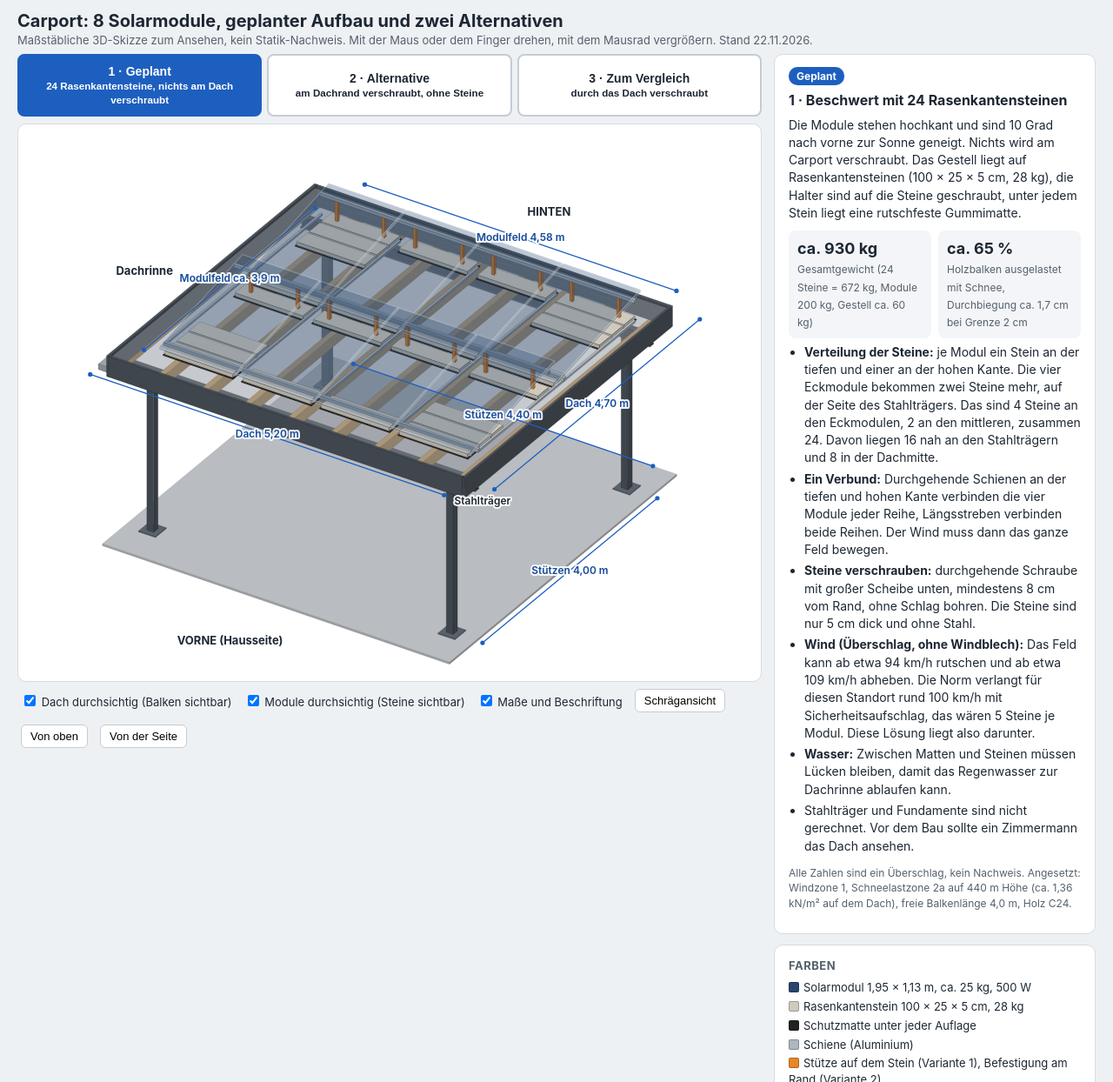
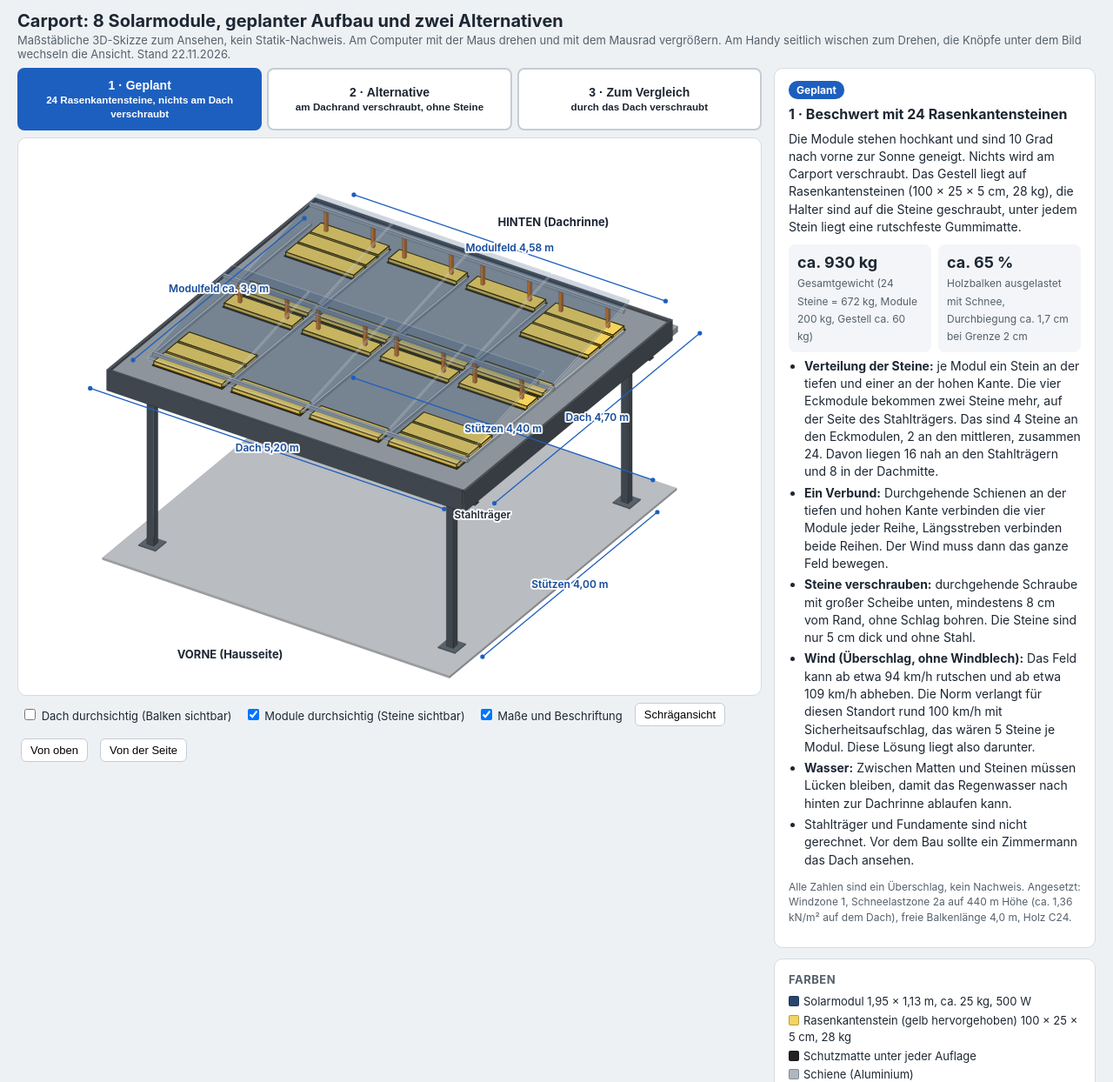
Before and after one commit to 19Stefan19/carport-solar-skizze, a plain HTML site: page index.html in a window 1280 px wide. Shown: the top 1244 px of the page at 87% size. Drawn offline with Linux system fonts and the light colour scheme.

Commit message:
Steine hervorgehoben, Handy-Bedienung, Dachrinne hinten
Co-Authored-By: Claude <noreply@anthropic.com>

```diff
--- a/index.html
+++ b/index.html
@@ -18,7 +18,7 @@
   .tabs button { flex: 1; padding: 10px 8px; font-size: 14px; font-weight: 600; border: 2px solid #c5ccd4; background: #fff; border-radius: 8px; cursor: pointer; color: #1d2733; }
   .tabs button.on { border-color: #1d5fbf; background: #1d5fbf; color: #fff; }
   .stage { background: #fff; border: 1px solid #d5dbe1; border-radius: 10px; position: relative; }
-  canvas { display: block; width: 100%; height: 640px; touch-action: none; cursor: grab; border-radius: 10px; }
+  canvas { display: block; width: 100%; height: 640px; touch-action: pan-y; cursor: grab; border-radius: 10px; }
   .tools { display: flex; gap: 14px; flex-wrap: wrap; align-items: center; padding: 8px 4px; font-size: 13px; }
   .tools button { padding: 5px 10px; border: 1px solid #c5ccd4; background: #fff; border-radius: 6px; cursor: pointer; font-size: 13px; }
   .card { background: #fff; border: 1px solid #d5dbe1; border-radius: 10px; padding: 14px 16px; margin-bottom: 12px; font-size: 14px; line-height: 1.45; }
@@ -34,13 +34,13 @@
   .legend span { display: inline-block; width: 12px; height: 12px; border-radius: 2px; margin-right: 5px; vertical-align: -1px; border: 1px solid rgba(0,0,0,.25); }
   .legend div { margin-bottom: 3px; font-size: 13px; }
   .hint { font-size: 12px; color: #55606c; }
-  @media (max-width: 980px) { .wrap { flex-direction: column; } .right { flex: 1 1 auto; width: 100%; } canvas { height: 480px; } }
+  @media (max-width: 980px) { .wrap { flex-direction: column; } .right { flex: 1 1 auto; width: 100%; } canvas { height: 360px; } header { padding: 10px 12px 6px; } .wrap { padding: 0 12px 16px; } .tabs button { font-size: 13px; padding: 8px 4px; } }
 </style>
 </head>
 <body>
 <header>
   <h1>Carport: 8 Solarmodule, geplanter Aufbau und zwei Alternativen</h1>
-  <p>Maßstäbliche 3D-Skizze zum Ansehen, kein Statik-Nachweis. Mit der Maus oder dem Finger drehen, mit dem Mausrad vergrößern. Stand 22.11.2026.</p>
+  <p>Maßstäbliche 3D-Skizze zum Ansehen, kein Statik-Nachweis. Am Computer mit der Maus drehen und mit dem Mausrad vergrößern. Am Handy seitlich wischen zum Drehen, die Knöpfe unter dem Bild wechseln die Ansicht. Stand 22.11.2026.</p>
 </header>
 <div class="wrap">
   <div class="left">
@@ -64,7 +64,7 @@
     <div class="card legend">
       <h3>Farben</h3>
       <div><span style="background:#27466e"></span>Solarmodul 1,95 × 1,13 m, ca. 25 kg, 500 W</div>
-      <div><span style="background:#cfcabd"></span>Rasenkantenstein 100 × 25 × 5 cm, 28 kg</div>
+      <div><span style="background:#f4d35e"></span>Rasenkantenstein (gelb hervorgehoben) 100 × 25 × 5 cm, 28 kg</div>
       <div><span style="background:#222"></span>Schutzmatte unter jeder Auflage</div>
       <div><span style="background:#aeb7c0"></span>Schiene (Aluminium)</div>
       <div><span style="background:#e8862a"></span>Stütze auf dem Stein (Variante 1), Befestigung am Rand (Variante 2)</div>
@@ -79,15 +79,15 @@
         <li>4 Stahlstützen 10 × 10 cm auf Betonfundamenten (50 cm tief, bewehrt). Abstand links nach rechts 4,40 m, vorne nach hinten 4,0 m.</li>
         <li>2 Stahlträger laufen von links nach rechts, einer vorne, einer hinten.</li>
         <li>9 Holzbalken 8 × 16 cm (4,73 m) laufen von vorne nach hinten, 4,0 m frei zwischen den Trägern, je 35 cm Überstand, ca. 63 cm von Mitte zu Mitte. Darauf 2,2 cm Schalung.</li>
-        <li>Noch offen: Dachhaut, Gefälle, auf welcher Seite die Dachrinne sitzt (hier seitlich gezeichnet) und das Profil der Stahlträger.</li>
+        <li>Dachrinne und Fallrohr hinten. Noch offen: Dachhaut, Gefälle und das Profil der Stahlträger.</li>
       </ul>
     </div>
     <div class="card">
       <h3>Belegung (bei allen drei gleich)</h3>
       <ul>
         <li>8 Module, 2 Reihen mit je 4, hochkant: lange Modulseite von vorne nach hinten, parallel zu den Holzbalken. Feld 4,58 m breit, ca. 3,9 m tief.</li>
-        <li>Vorne und hinten bleiben je knapp 40 cm frei. Die Feldränder liegen damit fast genau über den Stahlträgern.</li>
-        <li>Seitlich bleiben 15 cm und 47 cm frei.</li>
+        <li>Vorne und hinten bleiben je knapp 40 cm frei, die Dachrinne hinten bleibt erreichbar. Die Feldränder liegen damit fast genau über den Stahlträgern.</li>
+        <li>Links und rechts bleiben je 31 cm frei.</li>
       </ul>
     </div>
   </div>
@@ -103,7 +103,7 @@
   var ZJ1 = 2.52, RT = 2.56;         // Balken oben, Dach oben
   var MW = 1.95, MH = 1.13, GAP = 0.02, MT = 0.035;
   var FX0 = (W - (2 * MW + GAP)) / 2;   // 0,39
-  var FY0 = 0.15;
+  var FY0 = (L - (4 * MH + 3 * GAP)) / 2;   // 0,31, seitlich mittig
   var COLX = [FX0, FX0 + MW + GAP];
   var ROWY = [0, 1, 2, 3].map(function (k) { return FY0 + k * (MH + GAP); });
   var FX1 = COLX[1] + MW, FY1 = ROWY[3] + MH;
@@ -171,10 +171,12 @@
     edge(0, -1, function (l) { box(-0.03, -0.03, 2.30, W + 0.03, 0, RT + 0.04, '#4b535c', l); });
     edge(0, 1, function (l) {
       box(-0.03, L, 2.30, W + 0.03, L + 0.03, RT + 0.04, '#4b535c', l);
-      box(-0.03, L + 0.03, 2.36, W + 0.03, L + 0.15, 2.44, '#9aa3ab', l);
     });
     edge(-1, 0, function (l) { box(-0.03, 0, 2.30, 0, L, RT + 0.04, '#4b535c', l); });
-    edge(1, 0, function (l) { box(W, 0, 2.30, W + 0.03, L, RT + 0.04, '#4b535c', l); });
+    edge(1, 0, function (l) {
+      box(W, 0, 2.30, W + 0.03, L, RT + 0.04, '#4b535c', l);
+      box(W + 0.03, -0.03, 2.36, W + 0.15, L + 0.03, 2.44, '#9aa3ab', l);
+    });
     box(0, 0, ZJ1, W, L, RT, '#8d949b', 5, { alpha: roofAlpha, stroke: 'rgba(0,0,0,.35)' });
   }
 
@@ -186,7 +188,7 @@
     var zs = RT + 0.012, zt = zs + 0.05;
     function stone(x0, y) {
       box(x0 - 0.015, y + 0.05, RT, x0 + 0.265, y + 1.08, RT + 0.012, '#222222', 7);
-      box(x0, y + 0.065, zs, x0 + 0.25, y + 1.065, zt, '#cfcabd', 8);
+      box(x0, y + 0.065, zs, x0 + 0.25, y + 1.065, zt, '#f4d35e', 8, { stroke: '#3a2f00', lw: 1.2 });
     }
     [0, 1].forEach(function (c) {
       var xl = COLX[c], xh = xl + MW * COS;
@@ -269,8 +271,7 @@
     dim([FX0, FY1 + 0.22, RT], [FX1, FY1 + 0.22, RT], 'Modulfeld ca. 3,9 m');
     dim([W + 0.4, FY0, RT], [W + 0.4, FY1, RT], 'Modulfeld 4,58 m');
     lab([-1.3, L / 2, 0], 'VORNE (Hausseite)', true);
-    lab([W + 1.3, L / 2, 2.4], 'HINTEN', true);
-    lab([W / 2, L + 1.0, 2.25], 'Dachrinne', true);
+    lab([W + 1.4, L / 2, 2.4], 'HINTEN (Dachrinne)', true);
     lab([BX[0], -0.05, ZB0 - 0.14], 'Stahlträger');
   }
 
@@ -284,7 +285,7 @@
     SC = Math.min(w, h * 1.25) / 8.6 * st.zoom; OX = w / 2; OY = h / 2;
     items = []; overlays = [];
     var roofA = document.getElementById('tRoof').checked ? 0.5 : 1;
-    var modA = document.getElementById('tMod').checked ? 0.3 : 0.9;
+    var modA = document.getElementById('tMod').checked ? 0.22 : 0.9;
     carport(roofA);
     (st.v === 1 ? v1 : st.v === 2 ? v2 : v3)(modA);
     if (document.getElementById('tDim').checked) dims();
@@ -345,7 +346,7 @@
        '<li><b>Ein Verbund:</b> Durchgehende Schienen an der tiefen und hohen Kante verbinden die vier Module jeder Reihe, Längsstreben verbinden beide Reihen. Der Wind muss dann das ganze Feld bewegen.</li>' +
        '<li><b>Steine verschrauben:</b> durchgehende Schraube mit großer Scheibe unten, mindestens 8 cm vom Rand, ohne Schlag bohren. Die Steine sind nur 5 cm dick und ohne Stahl.</li>' +
        '<li><b>Wind (Überschlag, ohne Windblech):</b> Das Feld kann ab etwa 94 km/h rutschen und ab etwa 109 km/h abheben. Die Norm verlangt für diesen Standort rund 100 km/h mit Sicherheitsaufschlag, das wären 5 Steine je Modul. Diese Lösung liegt also darunter.</li>' +
-       '<li><b>Wasser:</b> Zwischen Matten und Steinen müssen Lücken bleiben, damit das Regenwasser zur Dachrinne ablaufen kann.</li>' +
+       '<li><b>Wasser:</b> Zwischen Matten und Steinen müssen Lücken bleiben, damit das Regenwasser nach hinten zur Dachrinne ablaufen kann.</li>' +
        '<li>Stahlträger und Fundamente sind nicht gerechnet. Vor dem Bau sollte ein Zimmermann das Dach ansehen.</li></ul>',
     2: '<span class="badge" style="background:#2f855a">Leichter und sturmsicher</span><h2>2 · Am Dachrand verschraubt, ohne Steine</h2>' +
        '8 Schienen laufen von vorne nach hinten über das ganze Dach, parallel zu den Holzbalken. Sie liegen auf Schutzmatten über den Stahlträgern und werden nur an der Vorder- und Hinterkante festgemacht (orange): Winkel um die Dachkante, verschraubt am Balkenende oder am Stahlträger. Die Dachhaut wird nicht durchbohrt. Module mit verstellbaren Stützen 10 Grad geneigt.' +
@@ -363,7 +364,7 @@
   var NOTE = '<p class="hint">Alle Zahlen sind ein Überschlag, kein Nachweis. Angesetzt: Windzone 1, Schneelastzone 2a auf 440 m Höhe (ca. 1,36 kN/m² auf dem Dach), freie Balkenlänge 4,0 m, Holz C24.</p>';
 
   function setV(v) {
-    if (st.v !== v || !st.init) { document.getElementById('tMod').checked = (v === 1); st.init = 1; }
+    if (st.v !== v || !st.init) { document.getElementById('tMod').checked = (v === 1); document.getElementById('tRoof').checked = (v !== 1); st.init = 1; }
     st.v = v;
     document.querySelectorAll('.tabs button').forEach(function (b) { b.classList.toggle('on', +b.dataset.v === v); });
     document.getElementById('info').innerHTML = INFO[v] + NOTE;
@@ -376,14 +377,15 @@
   document.getElementById('bSide').onclick = function () { st.az = 0.1; st.el = 0.12; st.zoom = 1; draw(); };
 
   var drag = null;
-  cv.addEventListener('pointerdown', function (e) { drag = [e.clientX, e.clientY]; cv.setPointerCapture(e.pointerId); cv.style.cursor = 'grabbing'; });
+  var touch = false;
+  cv.addEventListener('pointerdown', function (e) { drag = [e.clientX, e.clientY]; touch = e.pointerType === 'touch'; if (!touch) cv.setPointerCapture(e.pointerId); cv.style.cursor = 'grabbing'; });
   cv.addEventListener('pointermove', function (e) {
     if (!drag) return;
     st.az += (e.clientX - drag[0]) * 0.008;
-    st.el = Math.max(0.1, Math.min(1.5, st.el + (e.clientY - drag[1]) * 0.006));
+    if (!touch) st.el = Math.max(0.1, Math.min(1.5, st.el + (e.clientY - drag[1]) * 0.006));
     drag = [e.clientX, e.clientY]; draw();
   });
-  cv.addEventListener('pointerup', function () { drag = null; cv.style.cursor = 'grab'; });
+  ['pointerup', 'pointercancel', 'pointerleave'].forEach(function (n) { cv.addEventListener(n, function () { drag = null; cv.style.cursor = 'grab'; }); });
   cv.addEventListener('wheel', function (e) { e.preventDefault(); st.zoom = Math.max(0.5, Math.min(4, st.zoom * (e.deltaY < 0 ? 1.1 : 0.9))); draw(); }, { passive: false });
   window.addEventListener('resize', draw);
 
```
